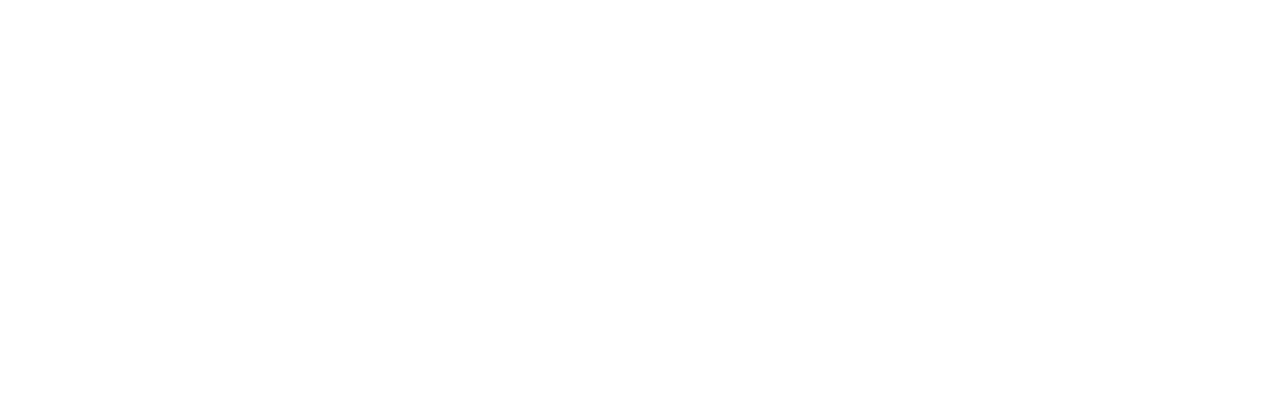
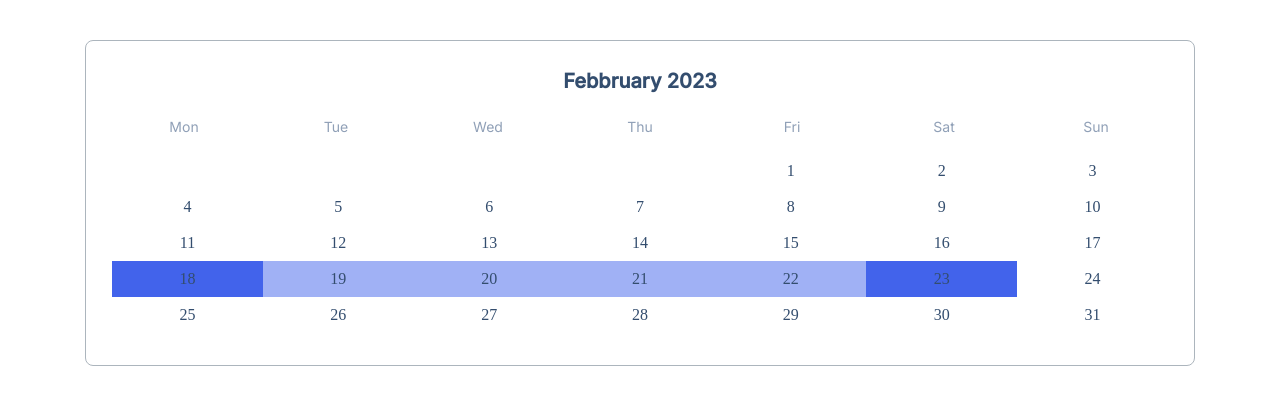
Before and after one commit to js-tasks-ru/htmlcss-20230124_natalinebo2014, a website: page 05-lection3/03-calendar/index.html in a window 1280 px wide. Drawn offline with Linux system fonts and the light colour scheme.

Commit message:
solution calendar task

```diff
--- a/05-lection3/03-calendar/calendar.css
+++ b/05-lection3/03-calendar/calendar.css
@@ -0,0 +1,60 @@
+.calendar {
+    padding: 28px 26px 32px;
+    border: 1px solid var(--grey-3);
+    border-radius: 8px;
+}
+
+.calendar__title {
+    font-family: 'Inter';
+    font-weight: 600;
+    font-size: 20px;
+    line-height: 24px;
+    color: var(--blue-text);
+    margin-bottom: 24px;
+    text-align: center;
+}
+
+.calendar__header {
+    margin-bottom: 16px;
+    display: grid;
+    grid-template-columns: repeat(7, minmax(auto, 1fr));;
+    column-gap: 8px;
+}
+
+.calendar__day {
+    font-family: 'Inter';
+    font-size: 14px;
+    line-height: 20px;
+    color: var(--grey-6);
+    text-align: center;
+}
+
+.calendar__body {
+    display: grid;
+    grid-template-columns: repeat(7, minmax(36px, 1fr));
+    justify-items: center;
+}
+
+.calendar__date {
+    min-width: 36px;
+    height: 36px;
+    justify-self: stretch;
+    text-align: center;
+    padding: 8px 0;
+    font-family: 'Source Sans Pro';
+    font-size: 16px;
+    line-height: 20px;
+    color: var(--blue-text);
+}
+
+.calendar__date_active {
+    background-color: var(--blue-light);
+}
+
+.calendar__date_choosen {
+    background: var(--blue-grey);
+}
+
+.calendar__date_empty {
+    background-color: transparent;
+}
--- a/05-lection3/03-calendar/index.html
+++ b/05-lection3/03-calendar/index.html
@@ -2,11 +2,62 @@
 <!-- Страница с календарем -->
 <html lang="ru">
     <head>
+        <meta name="viewport" content="width=device-width, initial-scale=1.0" />
         <link rel="stylesheet" href="../../assets/css/main.css">
         <link rel="stylesheet" href="./calendar.css">
         <title>Calendar</title>
     </head>
     <body>
-
+        <div class="container" style="margin: 40px auto;">
+            <div class="calendar">
+                <div class="calendar__title">Febbruary 2023</div>
+                <div class="calendar__header">
+                    <div class="calendar__day">Mon</div>
+                    <div class="calendar__day">Tue</div>
+                    <div class="calendar__day">Wed</div>
+                    <div class="calendar__day">Thu</div>
+                    <div class="calendar__day">Fri</div>
+                    <div class="calendar__day">Sat</div>
+                    <div class="calendar__day">Sun</div>
+                </div>
+                <div class="calendar__body">
+                    <div class="calendar__date calendar__date_empty"></div>
+                    <div class="calendar__date calendar__date_empty"></div>
+                    <div class="calendar__date calendar__date_empty"></div>
+                    <div class="calendar__date calendar__date_empty"></div>
+                    <div class="calendar__date">1</div>
+                    <div class="calendar__date">2</div>
+                    <div class="calendar__date">3</div>
+                    <div class="calendar__date">4</div>
+                    <div class="calendar__date">5</div>
+                    <div class="calendar__date">6</div>
+                    <div class="calendar__date">7</div>
+                    <div class="calendar__date">8</div>
+                    <div class="calendar__date">9</div>
+                    <div class="calendar__date">10</div>
+                    <div class="calendar__date">11</div>
+                    <div class="calendar__date">12</div>
+                    <div class="calendar__date">13</div>
+                    <div class="calendar__date">14</div>
+                    <div class="calendar__date">15</div>
+                    <div class="calendar__date">16</div>
+                    <div class="calendar__date">17</div>
+                    <div class="calendar__date calendar__date_active">18</div>
+                    <div class="calendar__date calendar__date_choosen">19</div>
+                    <div class="calendar__date calendar__date_choosen">20</div>
+                    <div class="calendar__date calendar__date_choosen">21</div>
+                    <div class="calendar__date calendar__date_choosen">22</div>
+                    <div class="calendar__date calendar__date_active">23</div>
+                    <div class="calendar__date">24</div>
+                    <div class="calendar__date">25</div>
+                    <div class="calendar__date">26</div>
+                    <div class="calendar__date">27</div>
+                    <div class="calendar__date">28</div>
+                    <div class="calendar__date">29</div>
+                    <div class="calendar__date">30</div>
+                    <div class="calendar__date">31</div>
+                </div>
+            </div>
+        </div>
     </body>
 </html>
--- a/assets/css/main.css
+++ b/assets/css/main.css
@@ -13,13 +13,16 @@
     --pink: #F784AD;
     --purple: #7048E8;
     --blue: #374FC7;
+    --blue-text: #334D6E;
     --blue-light: #4263EB;
+    --blue-grey: #A0B1F5;
     --red: #F03D3E;
     --grey-1: #F8F9FA;
     --grey-2: #DDE2E5;
     --grey-3: #ACB5BD;
     --grey-4: #495057;
     --grey-5: #F9FAFC;
+    --grey-6: #90A0B7;
 
     --error: var(--red);
     --success: var(--blue);
```
